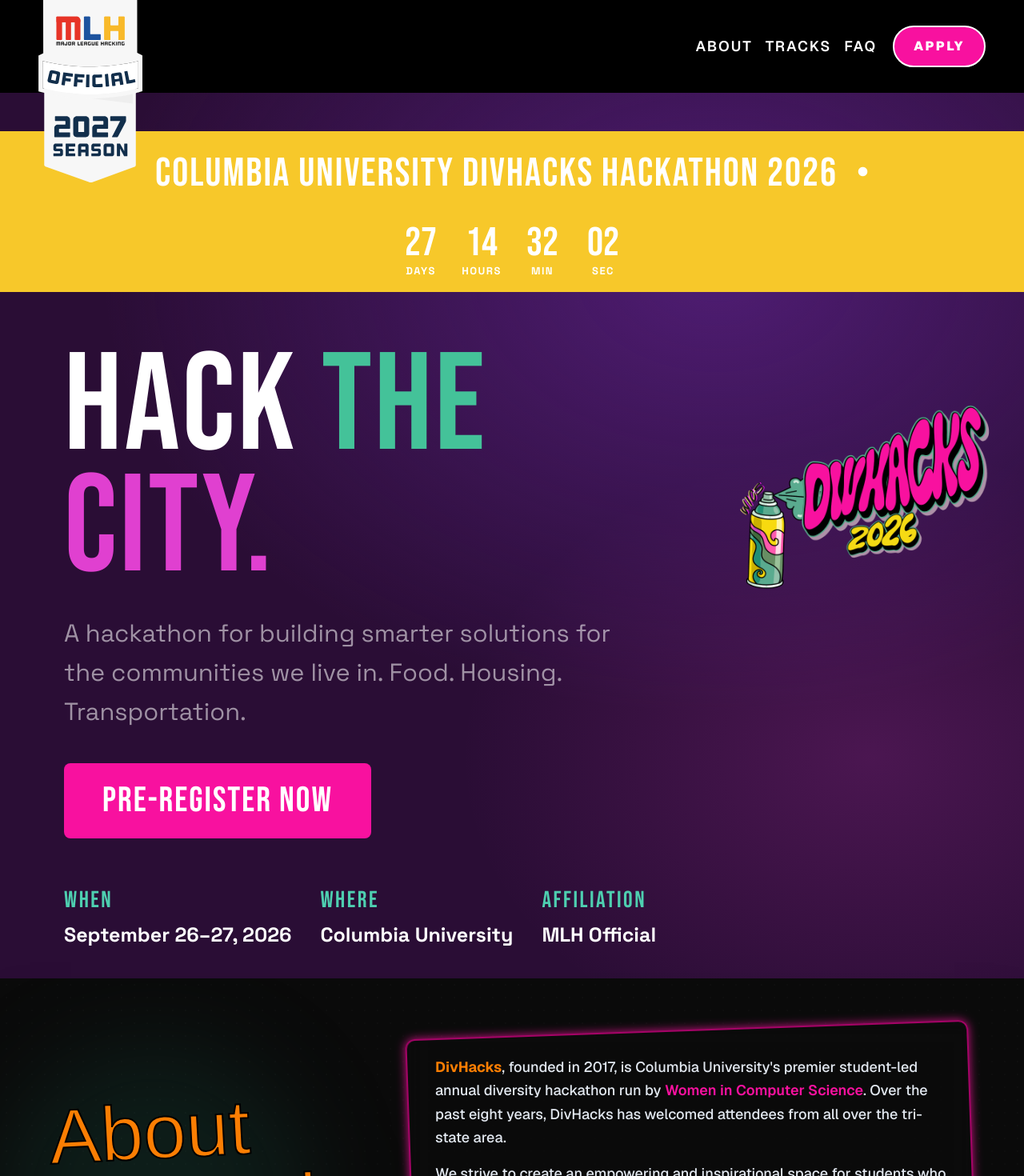
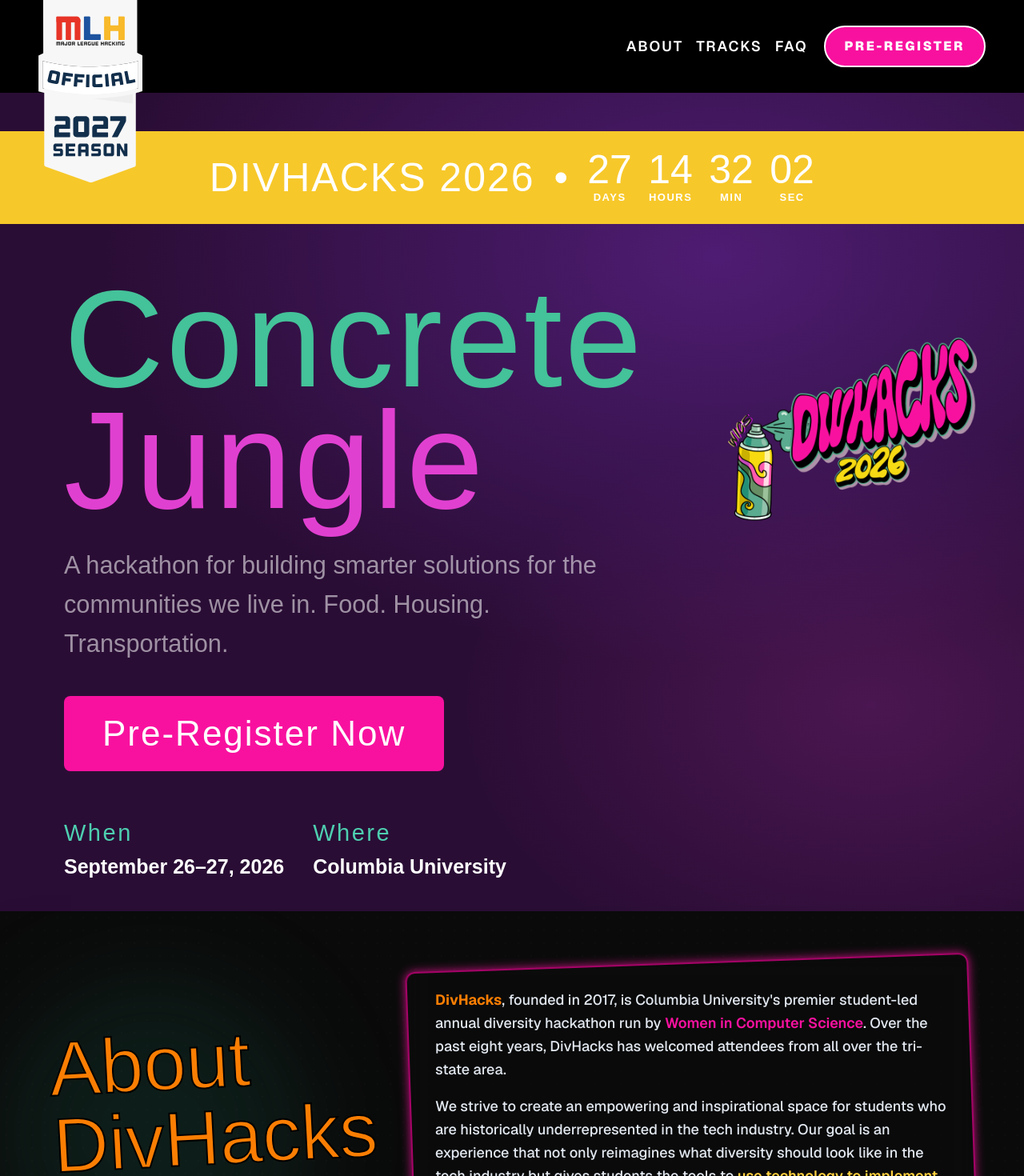
Before and after one commit to cu-divhacks/divhacks2026, a Next.js app: page / in a window 1280 px wide. Shown: the top 1470 px of the page at 80% size. Built offline with nearby package versions, Linux system fonts and the light colour scheme; a web font is replaced by a local one.

Commit message:
font and text edits

```diff
--- a/src/components/Header.tsx
+++ b/src/components/Header.tsx
@@ -35,7 +35,7 @@ export default function Header() {
                     className="group relative isolate ml-1 inline-flex items-center justify-center rounded-full border-2 border-white px-6 py-3 text-base font-black uppercase tracking-[0.16em] text-white transition-transform hover:-translate-y-0.5 hover:scale-[1.02]"
                     style={{ background: "rgba(248, 17, 159, 1)" }}
                 >
-                    Apply
+                    Pre-Register
                 </a>
             </nav>
         </header>
--- a/src/components/Hero.tsx
+++ b/src/components/Hero.tsx
@@ -5,8 +5,6 @@ import { useEffect, useState } from "react";
 const COUNTDOWN_TARGET = new Date(2026, 8, 25, 0, 0, 0).getTime();
 
 const styles = `
-  @import url('https://fonts.googleapis.com/css2?family=Space+Grotesk:wght@400;500;700&family=Bebas+Neue&display=swap');
-
   .hero {
     background: rgba(42, 13, 53, 1);
     width: 100%;
@@ -43,7 +41,7 @@ const styles = `
   }
 
   .headline {
-    font-family: 'Bebas Neue', sans-serif;
+    font-family: var(--font-title), sans-serif;
     font-size: clamp(100px, 13.5vw, 195px);
     line-height: 0.88;
     margin: 0 0 30px;
@@ -52,9 +50,8 @@ const styles = `
 
   .word-line-1, .word-line-2 { display: block; }
 
-  .word-hack { color: #ffffff; }
-  .word-the { color: rgba(68, 194, 153, 1); }
-  .word-city { color: rgba(224, 64, 208, 1); }
+  .word-concrete { color: rgba(68, 194, 153, 1); }
+  .word-jungle { color: rgba(224, 64, 208, 1); }
 
   .hero-sub {
     font-size: clamp(22px, 2.4vw, 34px);
@@ -72,7 +69,7 @@ const styles = `
   }
 
   .btn-primary {
-    font-family: 'Bebas Neue', sans-serif;
+    font-family: var(--font-title), sans-serif;
     font-size: 44px;
     letter-spacing: 2px;
     background: rgba(248, 17, 159, 1);
@@ -108,7 +105,7 @@ const styles = `
   }
 
   .meta-label {
-    font-family: 'Bebas Neue', sans-serif;
+    font-family: var(--font-title), sans-serif;
     font-size: 29px;
     letter-spacing: 2.5px;
     color: #4ecfb0;
@@ -169,7 +166,7 @@ const styles = `
   }
 
   .banner-title, .banner-sep, .countdown-num {
-    font-family: 'Bebas Neue', sans-serif;
+    font-family: var(--font-title), sans-serif;
     font-size: clamp(32px, 4vw, 50px);
     color: #ffffff;
   }
@@ -242,7 +239,7 @@ export default function Hero() {
         <div className="banner">
           <div className="banner-inner">
             <span className="banner-title">
-              Columbia University DivHacks Hackathon 2026
+              DivHacks 2026
             </span>
             <span className="banner-sep">•</span>
             <div className="countdown">
@@ -268,11 +265,10 @@ export default function Hero() {
           <div className="hero-left">
             <h1 className="headline">
               <span className="word-line-1">
-                <span className="word-hack">Hack </span>
-                <span className="word-the">The</span>
+                <span className="word-concrete">Concrete</span>
               </span>
               <span className="word-line-2">
-                <span className="word-city">City.</span>
+                <span className="word-jungle">Jungle</span>
               </span>
             </h1>
 
@@ -301,10 +297,6 @@ export default function Hero() {
                 <span className="meta-label">Where</span>
                 <span className="meta-val">Columbia University</span>
               </div>
-              <div className="meta-item">
-                <span className="meta-label">Affiliation</span>
-                <span className="meta-val">MLH Official</span>
-              </div>
             </div>
           </div>
 
```
